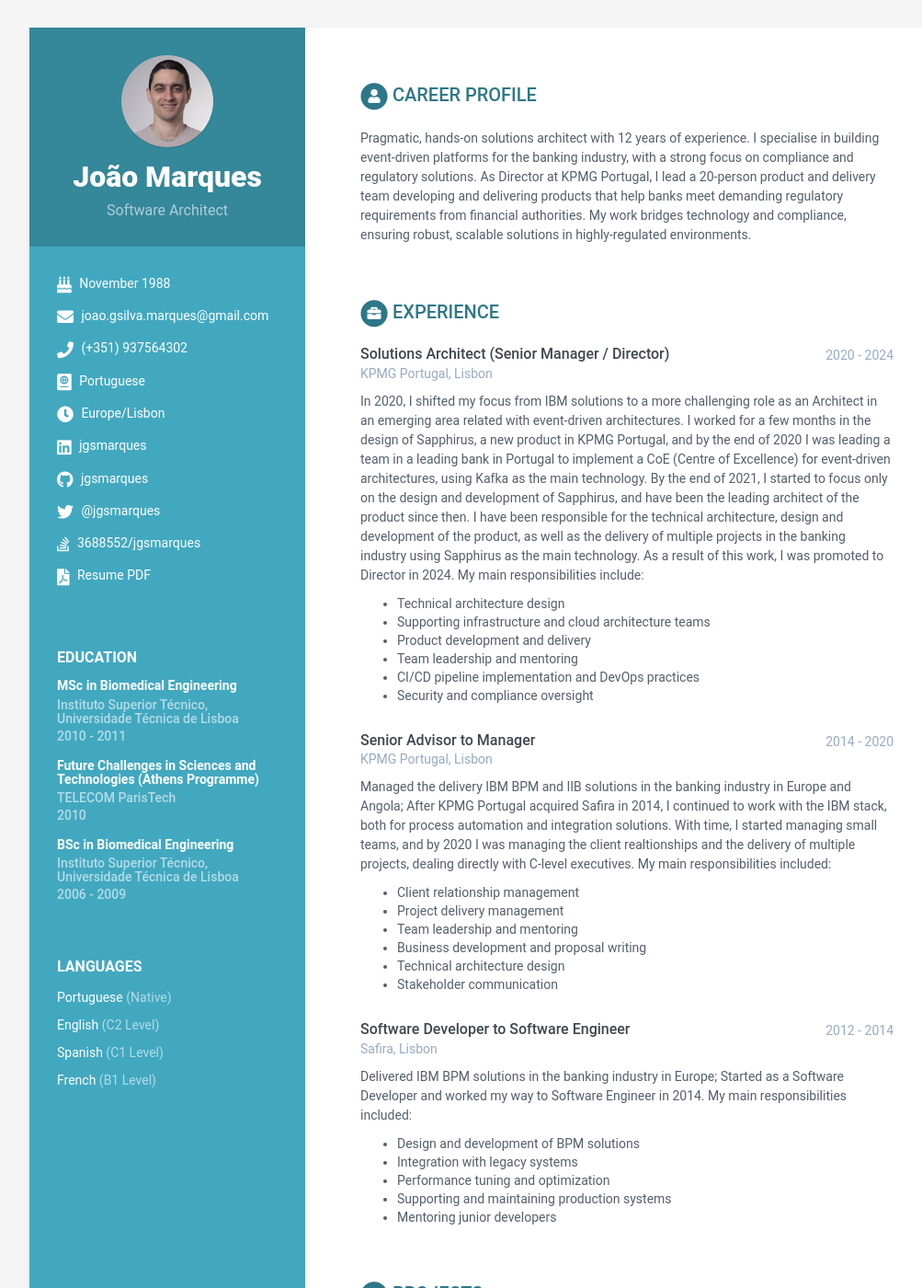
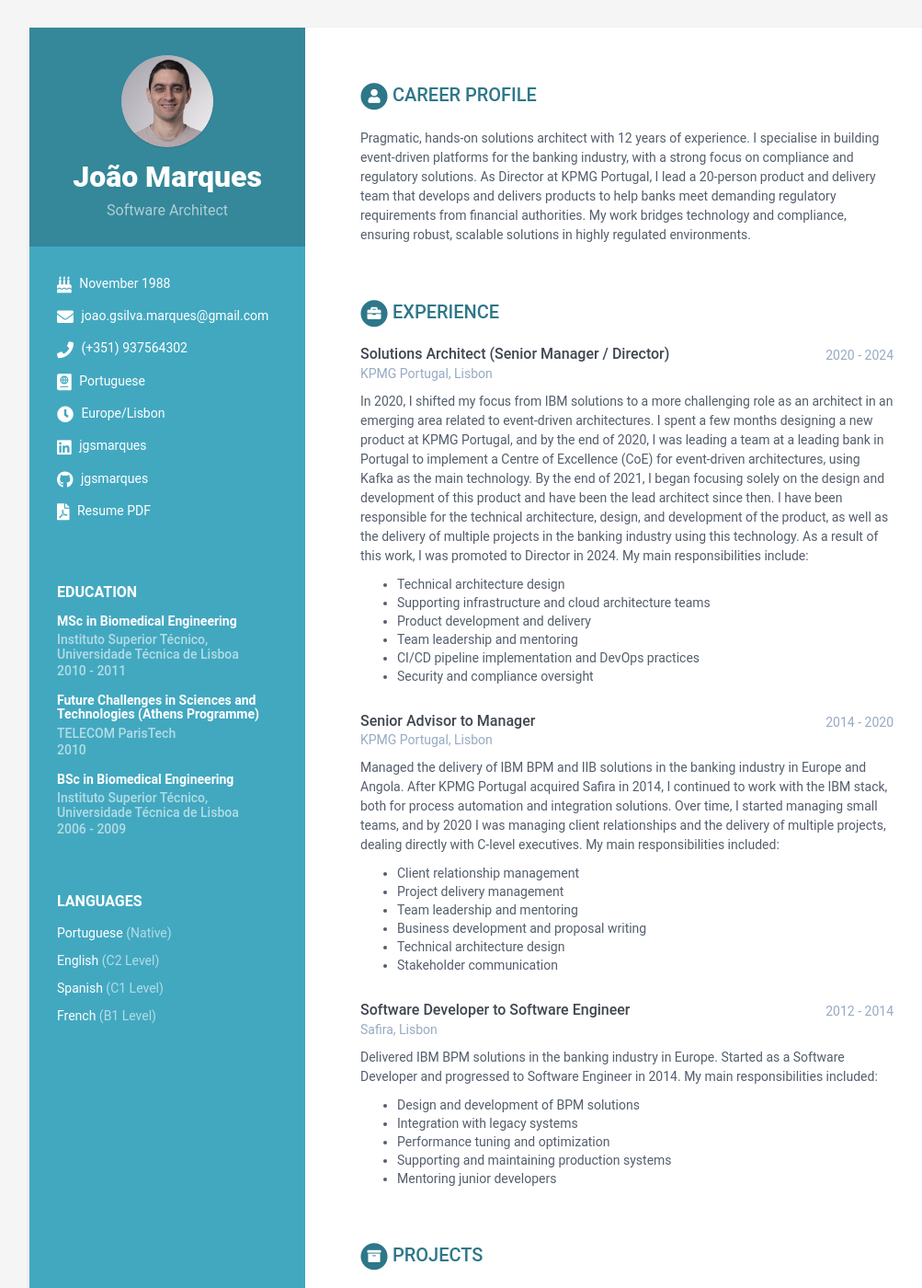
Before and after one commit to jgsmarques/jgsmarques.github.io, a Jekyll site: the page built from index.html, in a window 1280 px wide and 1400 px high. Shown: the whole window at 92% size, without its empty margins (108-1111 px from the left). Built offline with Jekyll 4.4.1, drawn with Linux system fonts in a browser that asks for light colours; some of the changed text lies outside the part shown.

Commit message:
fix: fix wording

```diff
--- a/_data/data.yml
+++ b/_data/data.yml
@@ -9,7 +9,7 @@ sidebar:
   # Profile information
   name: João Marques
   tagline: Software Architect
-  avatar: profile.png  #place a 100x100 picture inside /assets/images/ folder and provide the name of the file below
+  avatar: profile.png  # Place a 100x100 picture inside /assets/images/ folder and provide the name of the file below
 
   # Sidebar links
   birthdate: November 1988
@@ -17,15 +17,15 @@ sidebar:
   phone: (+351) 937564302
   timezone: Europe/Lisbon
   citizenship: Portuguese
-  # website: blog.webjeda.com #do not add http://
+  # website: blog.webjeda.com # Do not add http://
   linkedin: jgsmarques
   # xing: alandoe
   github: jgsmarques
   # telegram: jgmarques
   # gitlab:
   # bitbucket:
-  twitter: '@jgsmarques'
-  stack-overflow: '3688552/jgsmarques' # Number/Username, e.g. 123456/alandoe
+  #twitter: '@jgsmarques'
+  #stack-overflow: '3688552/jgsmarques' # Number/Username, e.g. 123456/alandoe
   # codewars:
   # goodreads: # Number-Username, e.g. 123456-alandoe
   pdf: "assets/files/João Marques CV.pdf"
@@ -42,28 +42,16 @@ sidebar:
       - idiom: French
         level: B1 Level
 
-  #interests:
-  #  title: Interests
-  #  info:
-  #    - item: Climbing
-  #      link:
-
-  #    - item: Snowboarding
-  #      link:
-
-  #    - item: Cooking
-  #      link:
-
 career-profile:
   title: Career Profile
   summary: |
     Pragmatic, hands-on solutions architect with 12 years of experience.
     I specialise in building event-driven platforms for the banking industry,
     with a strong focus on compliance and regulatory solutions.
-    As Director at KPMG Portugal, I lead a 20-person product and delivery team developing
-    and delivering products that help banks meet demanding regulatory requirements from financial
+    As Director at KPMG Portugal, I lead a 20-person product and delivery team that develops
+    and delivers products to help banks meet demanding regulatory requirements from financial
     authorities. My work bridges technology and compliance, ensuring robust, scalable solutions
-    in highly-regulated environments.
+    in highly regulated environments.
 
 education:
   title: Education
@@ -78,7 +66,6 @@ education:
       university: Instituto Superior Técnico, Universidade Técnica de Lisboa
       time: 2006 - 2009
 
-
 experiences:
   title: Experience
   info:
@@ -86,14 +73,14 @@ experiences:
       time: 2020 - 2024
       company: KPMG Portugal, Lisbon
       details: |
-        In 2020, I shifted my focus from IBM solutions to a more challenging role as an Architect in an
-        emerging area related with event-driven architectures. I worked for a few months in the design of
-        Sapphirus, a new product in KPMG Portugal, and by the end of 2020 I was leading a team in a
-        leading bank in Portugal to implement a CoE (Centre of Excellence) for event-driven architectures,
-        using Kafka as the main technology. By the end of 2021, I started to focus only on the design and
-        development of Sapphirus, and have been the leading architect of the product since then. I have
-        been responsible for the technical architecture, design and development of the product, as well as
-        the delivery of multiple projects in the banking industry using Sapphirus as the main technology.
+        In 2020, I shifted my focus from IBM solutions to a more challenging role as an architect in an
+        emerging area related to event-driven architectures. I spent a few months designing
+        a new product at KPMG Portugal, and by the end of 2020, I was leading a team at a
+        leading bank in Portugal to implement a Centre of Excellence (CoE) for event-driven architectures,
+        using Kafka as the main technology. By the end of 2021, I began focusing solely on the design and
+        development of this product and have been the lead architect since then. I have
+        been responsible for the technical architecture, design, and development of the product, as well as
+        the delivery of multiple projects in the banking industry using this technology.
         As a result of this work, I was promoted to Director in 2024.
         My main responsibilities include:
           - Technical architecture design
@@ -107,10 +94,10 @@ experiences:
       time: 2014 - 2020
       company: KPMG Portugal, Lisbon
       details: |
-        Managed the delivery IBM BPM and IIB solutions in the banking industry in Europe and Angola;
+        Managed the delivery of IBM BPM and IIB solutions in the banking industry in Europe and Angola.
         After KPMG Portugal acquired Safira in 2014, I continued to work with the IBM stack, both
-        for process automation and integration solutions. With time, I started managing small teams, and by
-        2020 I was managing the client realtionships and the delivery of multiple projects, dealing directly
+        for process automation and integration solutions. Over time, I started managing small teams, and by
+        2020 I was managing client relationships and the delivery of multiple projects, dealing directly
         with C-level executives.
         My main responsibilities included:
           - Client relationship management
@@ -119,19 +106,19 @@ experiences:
           - Business development and proposal writing
           - Technical architecture design
           - Stakeholder communication
+
     - role: Software Developer to Software Engineer
       time: 2012 - 2014
       company: Safira, Lisbon
       details: |
-        Delivered IBM BPM solutions in the banking industry in Europe;
-        Started as a Software Developer and worked my way to Software Engineer in 2014.
+        Delivered IBM BPM solutions in the banking industry in Europe.
+        Started as a Software Developer and progressed to Software Engineer in 2014.
         My main responsibilities included:
           - Design and development of BPM solutions
           - Integration with legacy systems
           - Performance tuning and optimization
           - Supporting and maintaining production systems
           - Mentoring junior developers
-
 
 projects:
   title: Projects
@@ -143,9 +130,9 @@ projects:
   assignments:
     - title: Event-Driven CoE @ Portuguese Retail Bank (2020 - 2021)
       tagline: |
-        Led KPMG's 6-person team in partnership with the bank's architects to implement a full
-        event-driven Center of Excellence, enabling the adoption of Kafka-based architectures
-        on a private OpenShift cloud. Delivered 5 use cases to production in under a year,
+        Led KPMG's 6-person team in partnership with the bank's architects to implement a
+        fully event-driven Centre of Excellence, enabling the adoption of Kafka-based architectures
+        on a private OpenShift cloud. Delivered five use cases to production in under a year,
         processing over 1 million events per second. Leveraged technologies such as Kafka,
         Spring Boot, IBM CDC, and MongoDB to implement patterns like core banking offload and
         event-driven enablement for legacy applications. Overcame challenges in accessing core
@@ -154,19 +141,19 @@ projects:
     - title: Sapphirus @ KPMG Portugal (2020 - Present)
       tagline: |
         Designed and led the development of a cloud-ready, event-driven platform for compliance-based
-        managed services, now used in ~10 client projects. The platform features highly configurable
+        managed services, now used in approximately 10 client projects. The platform features highly configurable
         data models and rules, automated decision-making, document curation and extraction, and
         integration with third-party data sources. Built on top of Kafka using open source technologies.
-        Currently lead a 30-person team to continue develop the product and deliver projects.
-        The solution can reduce end-to-end process times by up to 75% with great cost reduction.
+        I currently lead a 30-person team to continue developing the product and delivering projects.
+        The solution can reduce end-to-end process times by up to 75% with significant cost reduction.
 
     - title: Swiss Bank Merger (Sep 2023 - Present)
       tagline: |
-        Leading a 10-person team to deliver a migration and remediation process for millions of
+        Lead a 10-person team to deliver a migration and remediation process for millions of
         clients as part of the merger of two major Swiss banks. Built on top of Sapphirus, the
         solution manages complex customer remediation workflows and generates highly
         customized customer communications under strict regulatory requirements and tight timelines.
-        The approach enabled rapid time-to-market and adaptability to the client's global operations,
+        This approach enabled rapid time-to-market and adaptability to the client's global operations,
         contributing to the project's ongoing success.
 
 #skills:
@@ -195,3 +182,6 @@ projects:
 #    Designed with <i class="fas fa-heart"></i> by <a href="http://themes.3rdwavemedia.com" target="_blank" rel="nofollow">Xiaoying Riley</a>
 #footer: >
 #    Designed with <i class="fas fa-heart"></i> by <a href="http://themes.3rdwavemedia.com" target="_blank" rel="nofollow">Xiaoying Riley</a>
+#    Designed with <i class="fas fa-heart"></i> by <a href="http://themes.3rdwavemedia.com" target="_blank" rel="nofollow">Xiaoying Riley</a>
+#footer: >
+#    Designed with <i class="fas fa-heart"></i> by <a href="http://themes.3rdwavemedia.com" target="_blank" rel="nofollow">Xiaoying Riley</a>
```
